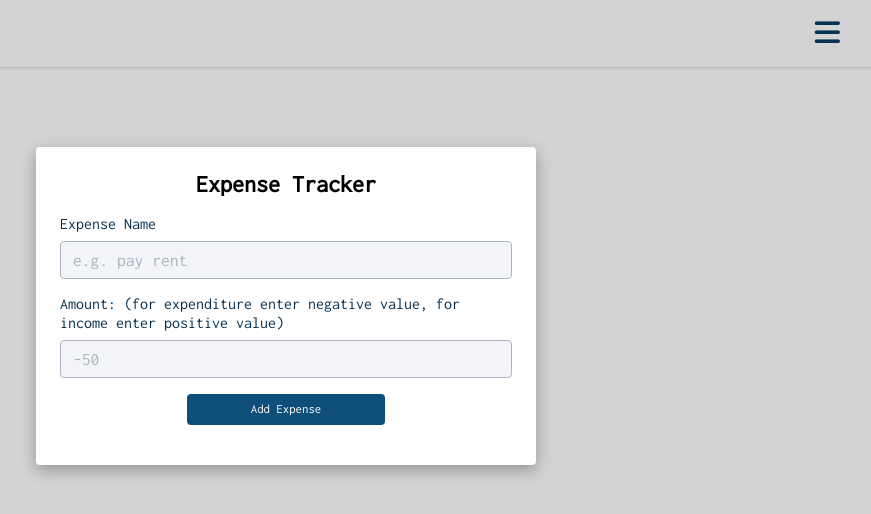
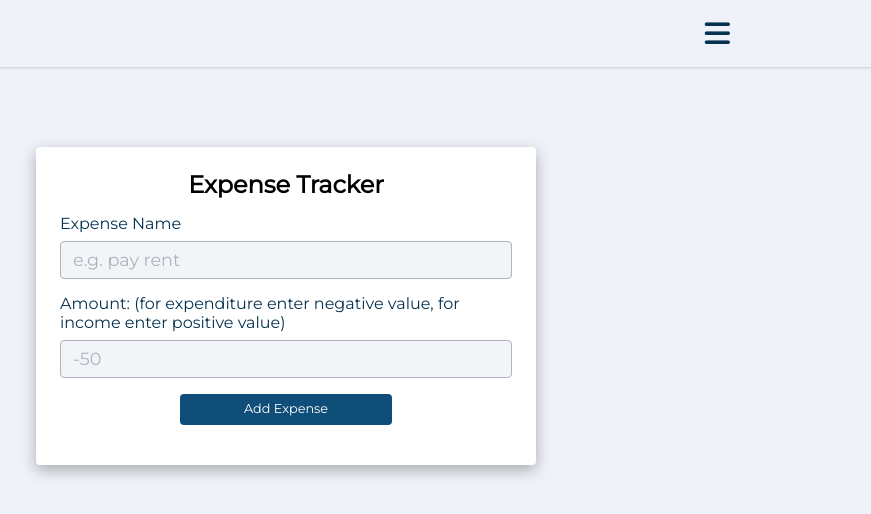
Before and after one commit to dev-rafiu/dev-rafiu-full-stack-expense-tracker-js, a website: page public/index.html in a window 1280 px wide. Shown: the whole page, without its empty margins (354-1225 px from the left). Drawn offline with nearby package versions, Linux system fonts and the light colour scheme; no server answers.

Commit message:
change font-family and background-color

```diff
--- a/public/index.html
+++ b/public/index.html
@@ -23,6 +23,7 @@
       <header class="sidebar-header">
         <h2 class="app-name">Expense Tracker</h2>
         <button class="btn-close-sidebar">
+          <span class="sr-only">close menu</span>
           <i class="fa-solid fa-xmark"></i>
         </button>
       </header>
@@ -45,15 +46,17 @@
     </aside>
 
     <header class="main-header">
-      <button class="btn-open-sidebar">
-        <i class="fa-solid fa-bars"></i>
-      </button>
+      <div class="center">
+        <button class="btn-menu">
+          <span class="sr-only">menu</span>
+          <i class="fa-solid fa-bars"></i>
+        </button>
+      </div>
     </header>
 
     <main>
       <form class="expense-form">
         <h2>expense tracker</h2>
-
         <div class="form-controls">
           <div class="form-control">
             <label for="expense-name">Expense Name</label>
--- a/public/main.css
+++ b/public/main.css
@@ -65,8 +65,8 @@ html {
 }
 
 body {
-  background: lightgray;
-  font-family: var(--headingFont);
+  background: rgb(239, 242, 249);
+  font-family: var(--bodyFont);
 }
 
 h1,
@@ -110,9 +110,15 @@ button {
 
 /* ************ */
 .main-header {
+  box-shadow: var(--shadow-1);
+  padding: 1rem;
+}
+
+.main-header .center {
+  width: min(95%, 900px);
+  margin: 0 auto;
   display: flex;
-  box-shadow: var(--shadow-1);
-  padding: 1rem 5rem;
+  align-content: flex-end;
 }
 
 .sidebar {
@@ -145,7 +151,7 @@ button {
   color: var(--red-dark);
 }
 
-.btn-open-sidebar,
+.btn-menu,
 .btn-close-sidebar {
   display: inline-block;
   margin-left: auto;
@@ -155,7 +161,7 @@ button {
   cursor: pointer;
 }
 
-.btn-open-sidebar {
+.btn-menu {
   color: var(--clr-primary-1);
 }
 
--- a/public/script.js
+++ b/public/script.js
@@ -9,10 +9,10 @@ const balance = document.querySelector(".balance");
 const incomeList = document.querySelector(".income-list");
 const expenditureList = document.querySelector(".expenditure-list");
 
-const btnOpenSidebar = document.querySelector(".btn-open-sidebar");
+const btnMenu = document.querySelector(".btn-menu");
 const btnCloseSidebar = document.querySelector(".btn-close-sidebar");
 
-btnOpenSidebar.addEventListener("click", () => {
+btnMenu.addEventListener("click", () => {
   sidebar.classList.add("show-sidebar");
 });
 
```
